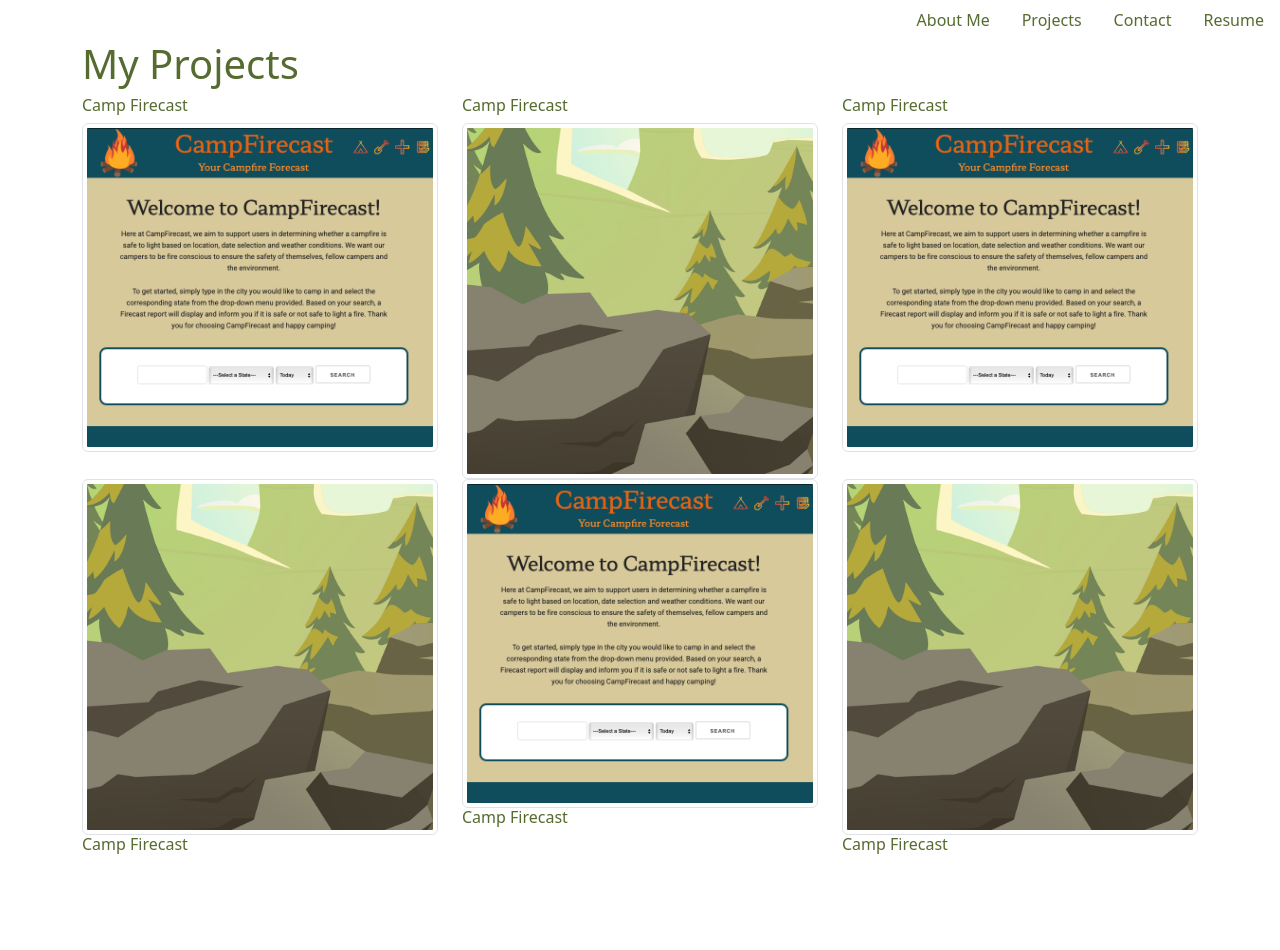
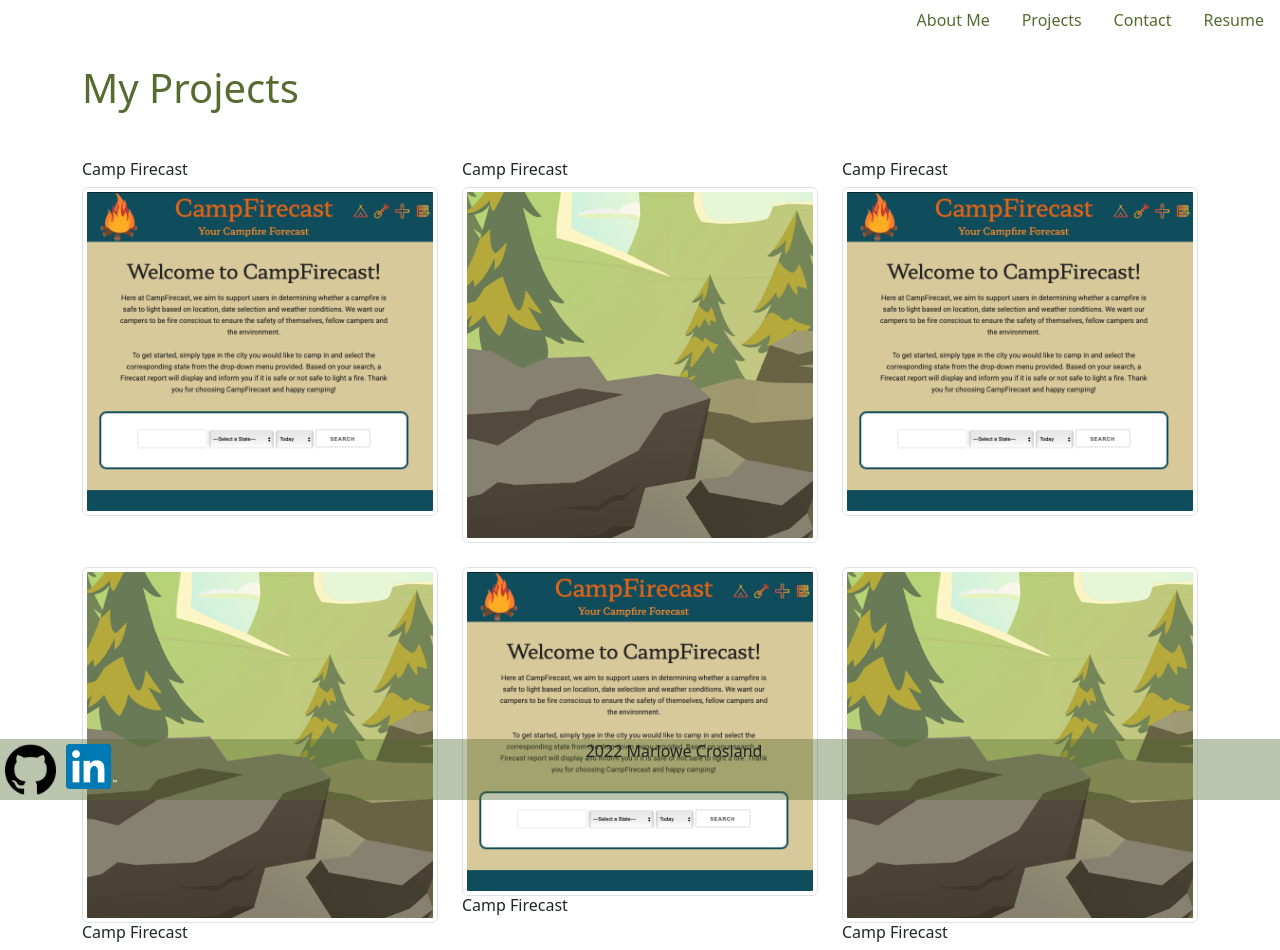
Before and after one commit to MarloweCrosland/react-portfolio, a React (Create React App) app: page / in a window 1280 px wide. Both pictures are taken after a click on the element "Projects". Before the commit the page ends 862 px from the top, so only its background shows below. Built offline with nearby package versions, Linux system fonts and the light colour scheme.

Commit message:
custom css styling for footer and tweaks to bootstrap

```diff
--- a/src/App.js
+++ b/src/App.js
@@ -4,12 +4,13 @@
 import About from './components/About';
 import Resume from './components/Resume';
 import Contact from './components/Contact';
+import Footer from './components/Footer';
 
 
 
 function App() {
   //conditional rendering stuff
-  const [pageSelected, setPageSelected] = useState('About');
+  const [pageSelected, setPageSelected] = useState('About Me');
 
   function renderPage (page) {
     if (page === 'About Me') {
@@ -56,6 +57,7 @@
           <Resume></Resume> */}
           {renderPage(pageSelected)}
         </div>
+        <Footer></Footer>
       </main>
     </div>
   );
--- a/src/components/About/index.js
+++ b/src/components/About/index.js
@@ -4,9 +4,9 @@
 function About() {
 
   return (
-    <section className="my-5" >
+    <section>
         <div id="text-container">
-            <h1 id="heading">Who am I?</h1>
+            <h1 className="heading">Who am I?</h1>
             <p id="about-me">
             Thank you for viewing my portfolio! I am a passionate and driven tech new-comer and I am highly motivated to never stop learning.
             I have a knack for communicating effectively and thoughtfully with others. My career goals include helping a team to build something
--- a/src/components/Contact/index.js
+++ b/src/components/Contact/index.js
@@ -49,7 +49,7 @@
 console.log(formState);
   return (
  <section id="contact-section">
-    <h1>Contact Me  </h1>
+    <h1 className="heading">Contact Me  </h1>
     <form id ="contact-form">
         <div class="form-group">
             <label htmlFor="name-input">Name:</label>
--- a/src/components/Footer/index.js
+++ b/src/components/Footer/index.js
@@ -3,23 +3,27 @@
 
 export default function Footer() {
   return (
-    <footer>
+    <footer >
 
-<div className="container">
-    <div className="row">
+    <div className="footer">
+      <div className="row">
+
+        <div className="footer-icons">
+          <a href="https://github.com/MarloweCrosland"><img className="icon" src={require("../../assets/icons/githubkitty.png")} alt="github logo" /></a>
+          <a href="https://www.linkedin.com/in/marlowe-crosland-338b5a235/"><img className="icon" src={require("../../assets/icons/linkedin-logo-3.png")} alt="linkedin log" /></a>
+
+          <div className="footer-text">
+          2022 Marlowe Crosland
+          </div>
+
+        </div>
 
 
 
-      <div className="col-lg-4">
-        <img className="icon" src={require("../../assets/icons/githubkitty.png")} alt="github logo" />
-        <img className="icon" src={require("../../assets/icons/linkedin-logo-3.png")} alt="linkedin log" />
       </div>
 
     </div>
-  </div>
-  <div className="copyright text-center">
-    Copyright &copy; 2022 <span>Marlowe Crosland</span>
-  </div>
+
   </footer>
   )
 }
--- a/src/components/Project/index.js
+++ b/src/components/Project/index.js
@@ -6,8 +6,8 @@
 
 export default function Project() {
   return (
-    <div class="container">
-        <h1 id="heading">My Projects</h1>
+    <div class="container project-container">
+        <h1 class="heading">My Projects</h1>
     <div className="row">
         <div className='gallery_product col-lg-4 col-md-4 col-sm-4 col-xs-6 filter hdpe'>
             <h6 id="heading">Camp Firecast</h6>
--- a/src/style.css
+++ b/src/style.css
@@ -13,20 +13,21 @@
     max-width: 600px;
   }
 
-  #heading{
+  .heading{
     color:darkolivegreen;
   }
 
   #text-container{
     width: 50%;
     float: right;
-
+    margin-top: 10vh;
     text-align: center;
   }
 
   #photo-container{
     width: 50%;
     float: left;
+    margin-top: 10vh;
   }
 
   #about-me{
@@ -39,3 +40,35 @@
     margin-left: 10%;
     margin-right: 10%
   }
+
+  .project-container,
+  .project-container div{
+    margin-top: 3vh;
+  }
+
+  .footer{
+    position: fixed;
+    width: 100%;
+    bottom: 0;
+    text-align: right;
+    background-color: rgba(85, 107, 47, 0.396);
+  }
+
+  .footer-icons{
+    float: right;
+    max-width: 50%;
+    display: flex;
+    justify-content: left;
+
+  }
+
+  .footer-icons a {
+    padding: 5px;
+  }
+
+  .footer-text{
+    float: right;
+    width: 50%;
+    padding-bottom: 0px;
+
+  }
```
